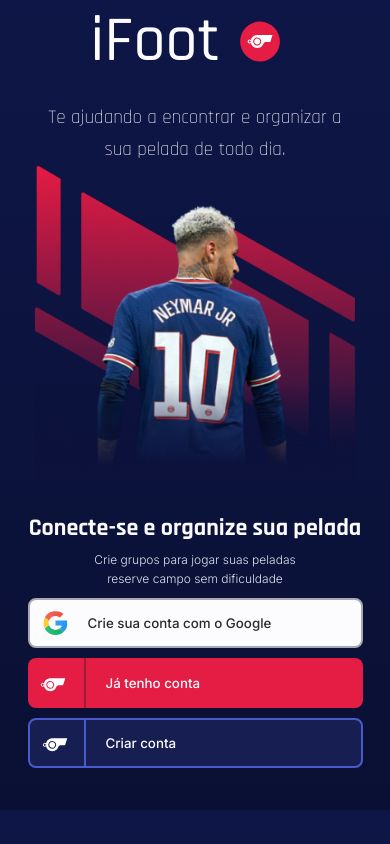
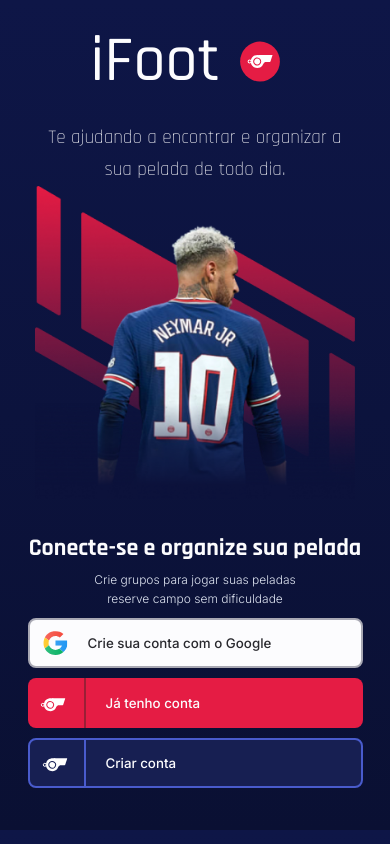
Before and after one commit to mario-hs/iFoot-front-end, a plain HTML site: page src/home/index.html in a window 390 px wide. Drawn offline with Linux system fonts and the light colour scheme.

Commit message:
update of the css homepage

```diff
--- a/src/home/index.html
+++ b/src/home/index.html
@@ -75,12 +75,12 @@
             <p>Você é?</p>
             <div>
                 <label for="field">Campo</label>
-                <input type="checkbox" name="field" id="field">
+                <input type="radio" name="option" id="field">
             </div>
 
             <div>
                 <label for="player">Jogador</label>
-                <input type="checkbox" name="player" id="player">
+                <input type="radio" name="option" id="player">
             </div>
         </div>
     </div>
--- a/src/home/styles.css
+++ b/src/home/styles.css
@@ -1,6 +1,7 @@
 body {
     background: linear-gradient(180deg, #0E1647 0%, #0A1033 100%);
     width: 70vw;
+    height: 100%;
     margin: auto;
     display: flex;
     flex-direction: column;
@@ -255,9 +256,14 @@ a {
 }
 
 @media (max-width: 1024px) {
+    body {
+        width: 85vw;
+        height: 100vh;
+    }
+
     header {
         width: 100%;
-        margin-bottom: 100px;
+        margin-bottom: 50px;
         margin-top: 80px;
     }
 
@@ -301,10 +307,11 @@ a {
 @media (max-width: 650px) {
     body {
         width: 90vw;
+        height: 100%;
     }
 
     header {
-        margin: 0px auto 20px;
+        margin: 20px auto 20px;
     }
 
     main {
```
